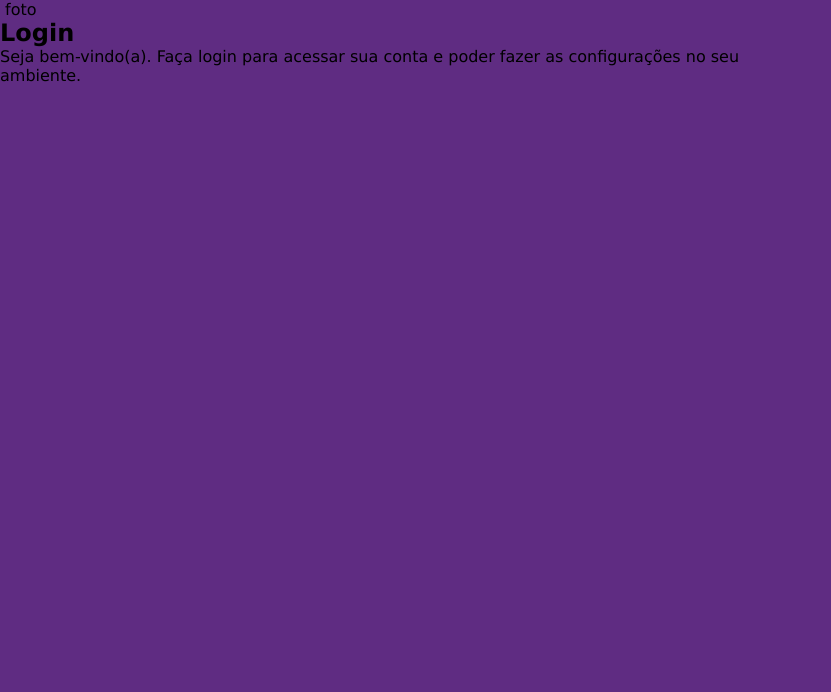
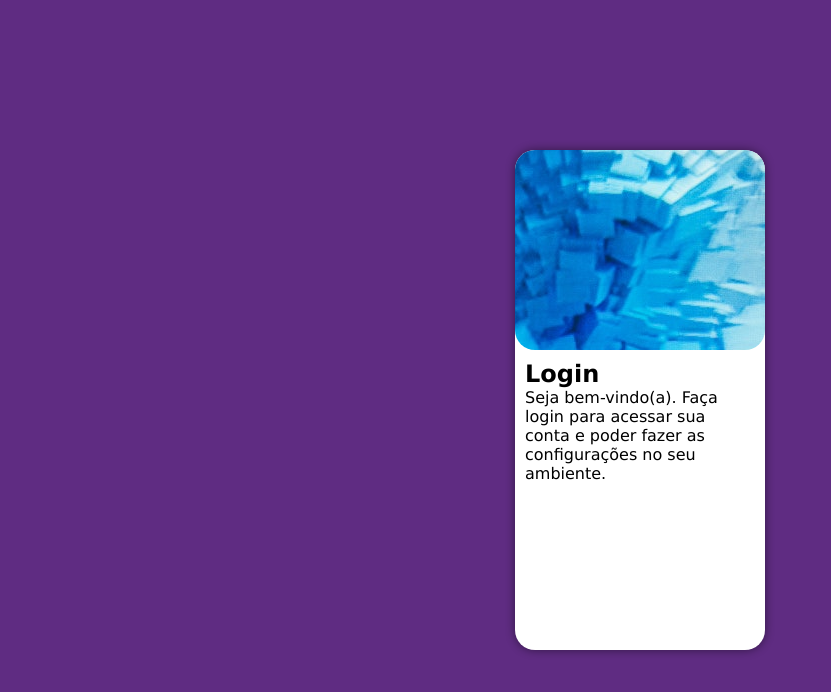
Before and after one commit to MidiaAF/projeto-tela-login, a plain HTML site: page index.html in a window 1280 px wide. Shown: the whole page, without its empty margins (0-831 px from the left). Drawn offline with Linux system fonts and the light colour scheme.

Commit message:
criei projeto login

```diff
--- a/estilos/style.css
+++ b/estilos/style.css
@@ -21,3 +21,39 @@ body, html{
     height: 100vh;
     width: 100vh;
 }
+
+main{
+    position: relative;/*para colocar tela meio*/
+    height: 100vh;
+    width: 100vw;
+}
+
+section#login{
+    position: absolute; /*para colocar tela meio*/
+    top: 50%;
+    left: 50%;
+    transform: translate(-50%, -50%); /*posição da tela no centro e esquerda*/
+
+
+    background-color: white;
+    width: 250px;
+    height: 500px;
+    border-radius: 20px;
+    box-shadow: 0px 0px 10px rgba(0, 0, 0, 0.479);
+
+}
+
+section#login > div#imagem{
+    display: block;
+    background: #5f2c82 url(../imagens/pexels.jpg);
+    background-size: cover, no-repeat;
+    border-radius:20px ;
+    background-position:top right ;
+    height: 200px;
+}
+
+section#login > div#formulario{
+    display: block;
+    padding: 10px;
+
+}
--- a/index.html
+++ b/index.html
@@ -12,8 +12,9 @@
     <main>
         <section id="login">
             <div id="imagem">
+
                 <img src="" alt="">
-                foto
+
 
 
             </div>
@@ -22,7 +23,11 @@
                 <h1>Login</h1>
                 <p>Seja bem-vindo(a). Faça login para acessar sua conta e poder fazer as configurações no seu ambiente.</p>
 
-                <form action="login.php" method="post"></form>
+                <form action="login.php" method="post">
+
+
+
+                </form>
 
             </div>
 
```
